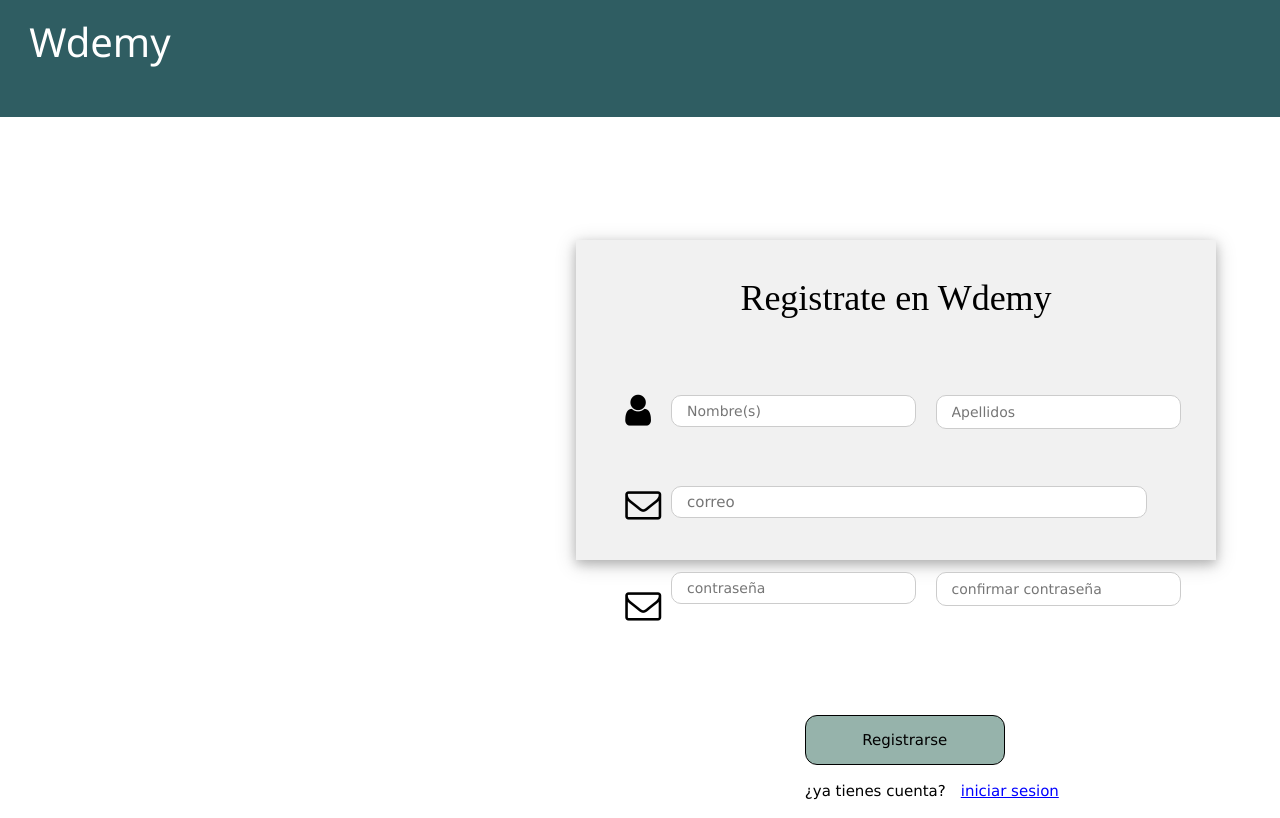
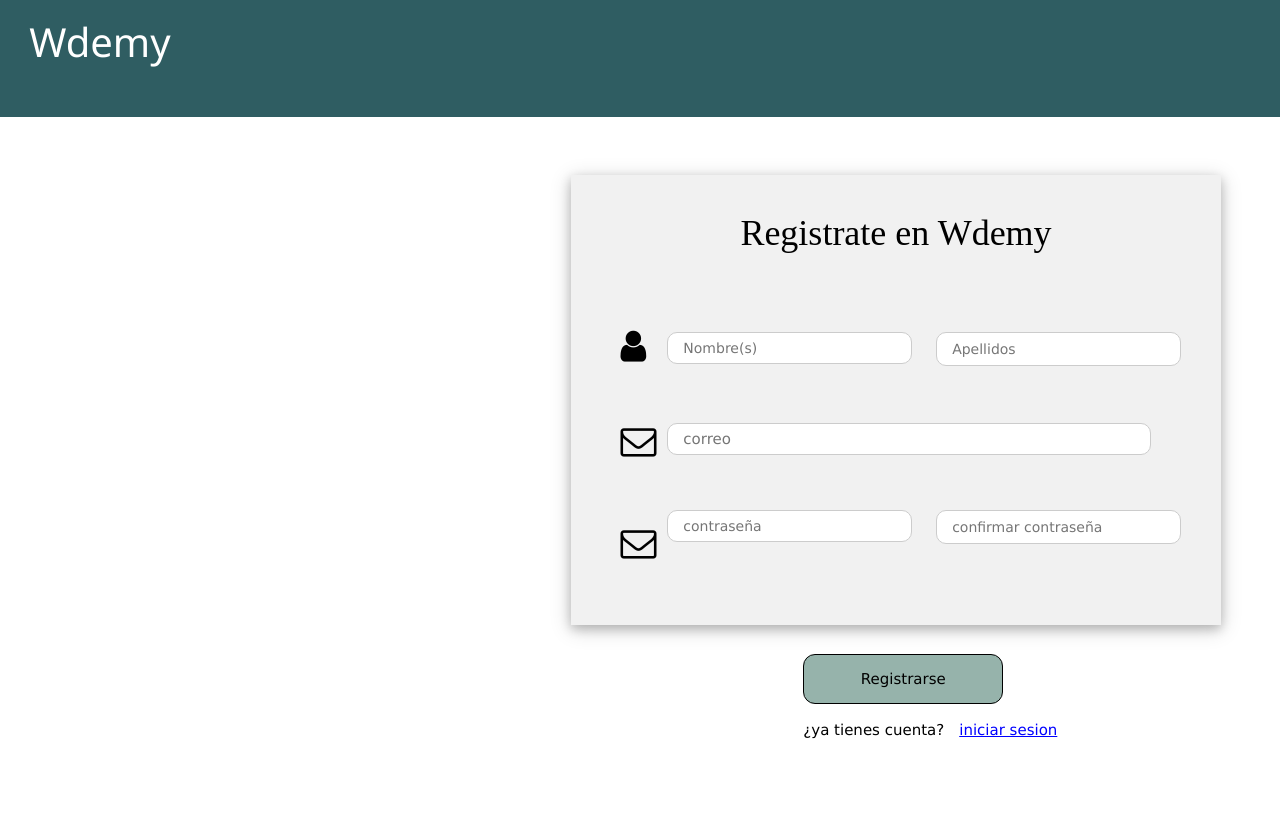
Before and after one commit to javierFili/WebdemyIngSof, a React app: page /register in a window 1280 px wide. Built offline with nearby package versions, Linux system fonts and the light colour scheme.

Commit message:
ya se centreo bien y no se estira con la pagina

```diff
--- a/app/components/InicioDeSesion/inicioSesion.css
+++ b/app/components/InicioDeSesion/inicioSesion.css
@@ -39,11 +39,10 @@
 }
 #form{
 
-    width: 50%;
-    height: 40%;
+    width: 650px;
+    height: 450px;
     position:absolute;
-
-   top: 50%;
+    top: 50%;
     left: 50%;
     transform: translate(-50%,-50%);
 
```
Also changed, not shown: public/bundle.js.
